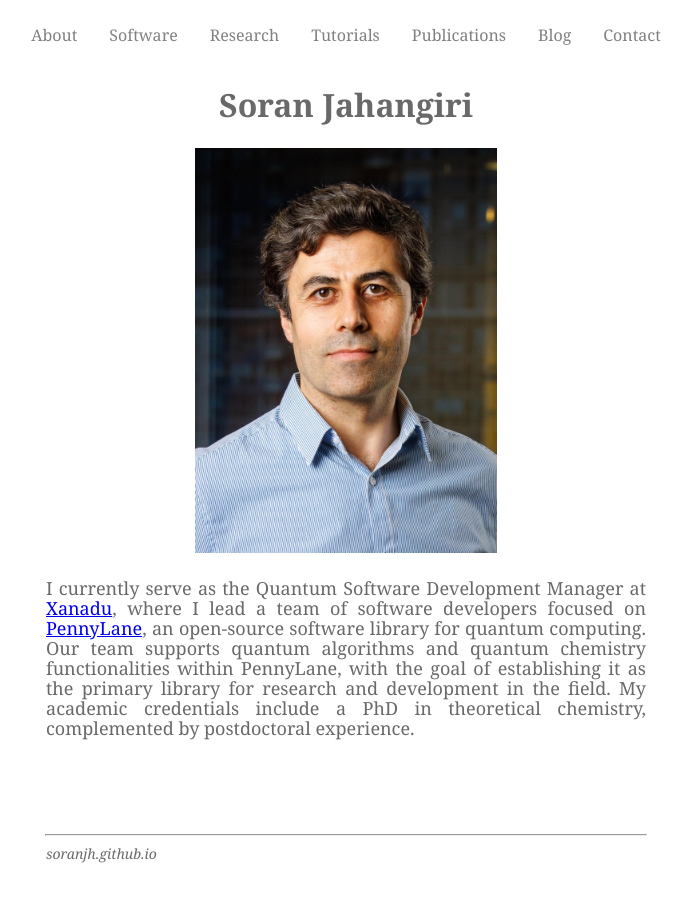
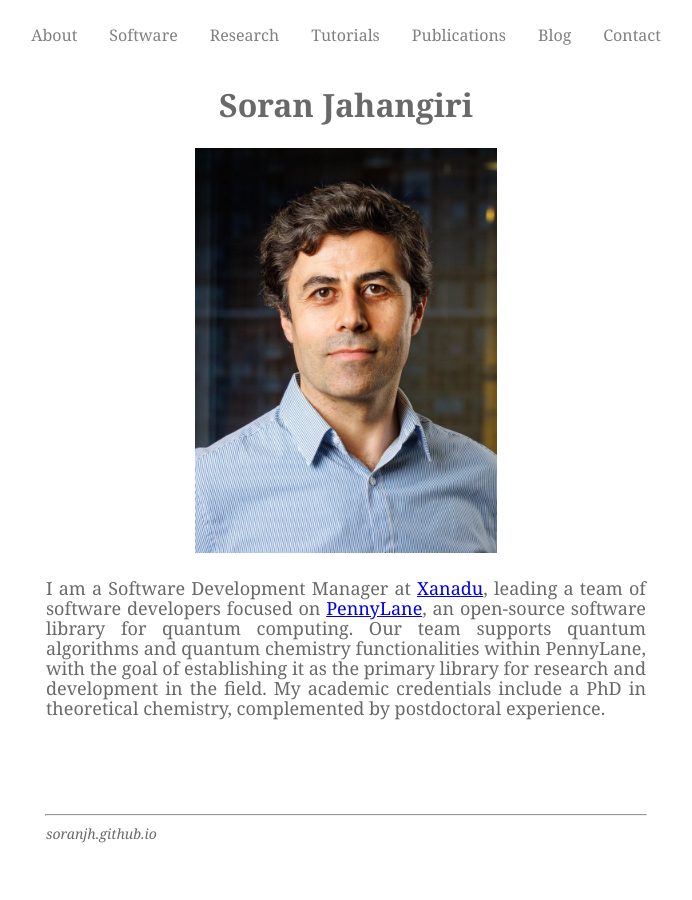
Before and after one commit to thinhnc1975/soranjh.github.io, a Jekyll site: the page built from index.html, in a window 1280 px wide. Shown: the whole page, without its empty margins (294-986 px from the left). Built offline with Jekyll 4.4.1, drawn with Linux system fonts in a browser that asks for light colours.

Commit message:
update jan 2025

```diff
--- a/index.html
+++ b/index.html
@@ -5,8 +5,8 @@ title: About
 <h1>{{ "Soran Jahangiri" }}</h1>
 <img src="assets/images/sj.jpg" alt="Soran" width="302" height="405">
 <p style="margin: auto; width: 600px; margin-top: 20px; line-height=20px">
-I currently serve as the Quantum Software Development Manager at <a href="https://www.xanadu.ai/">Xanadu</a>, where
-I lead a team of software developers focused on <a href="https://pennylane.ai/">PennyLane</a>, an open-source software
+I am a Software Development Manager at <a href="https://www.xanadu.ai/">Xanadu</a>, leading
+a team of software developers focused on <a href="https://pennylane.ai/">PennyLane</a>, an open-source software
 library for quantum computing. Our team supports quantum algorithms and quantum chemistry functionalities within
 PennyLane, with the goal of establishing it as the primary library for research and development in the field. My
 academic credentials include a PhD in theoretical chemistry, complemented by postdoctoral experience.
```
